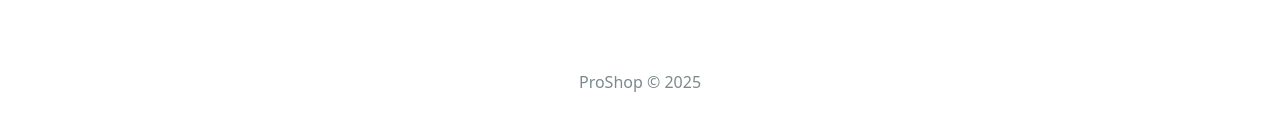
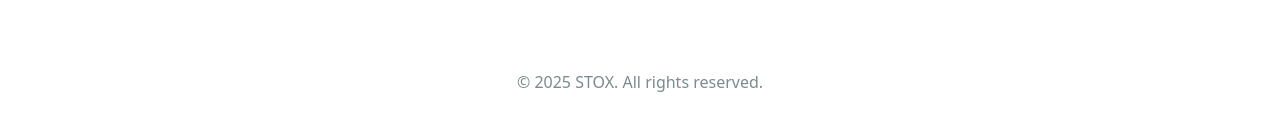
Before and after one commit to sharmin74/project-2-database-update, a React (Create React App) app in the folder frontend/: page /login in a window 1280 px wide. Shown: the part 659-790 px from the top of the page. Built offline with nearby package versions, Linux system fonts and the light colour scheme.

Commit message:
naomithian: Update footer branding to STOX

```diff
--- a/frontend/src/components/Footer.jsx
+++ b/frontend/src/components/Footer.jsx
@@ -8,7 +8,7 @@
       <Container>
         <Row>
           <Col className='text-center py-3'>
-            <p>ProShop &copy; {currentYear}</p>
+          <p>&copy; {currentYear} STOX. All rights reserved.</p>
           </Col>
         </Row>
       </Container>
```
